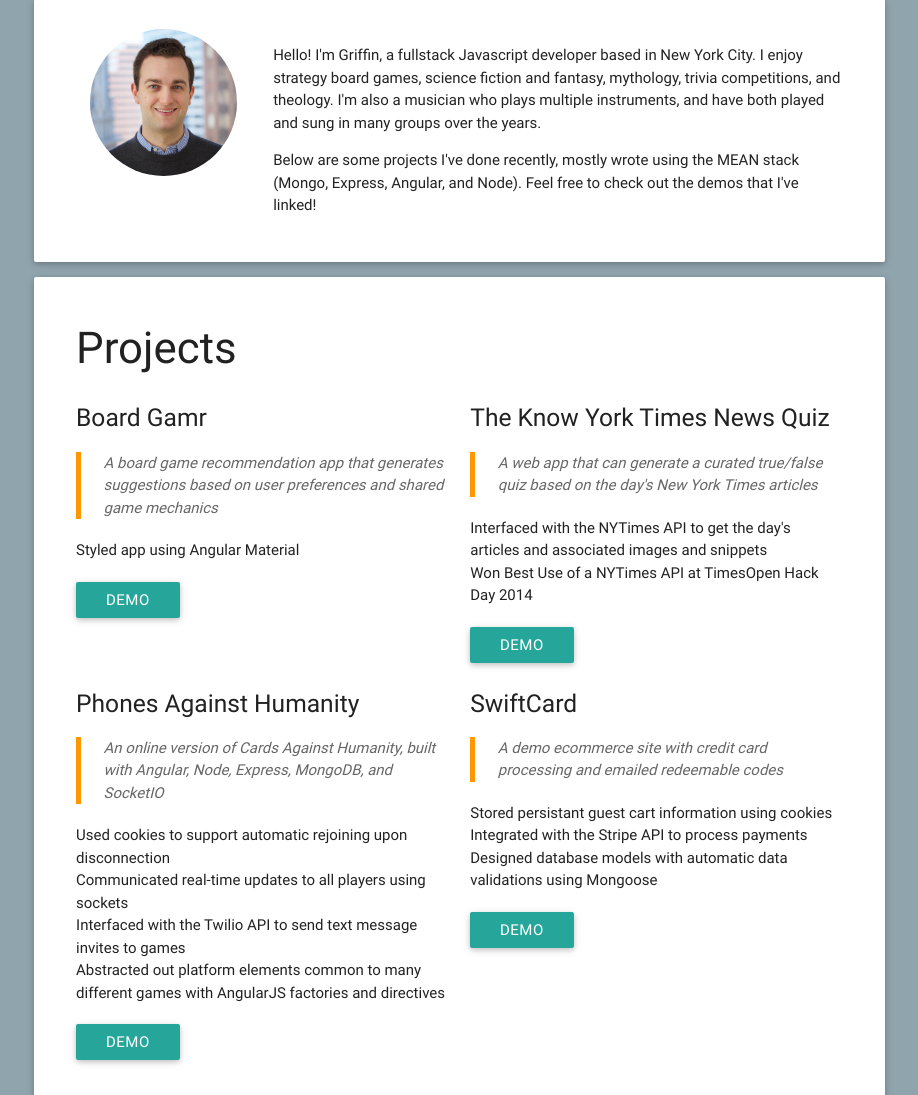
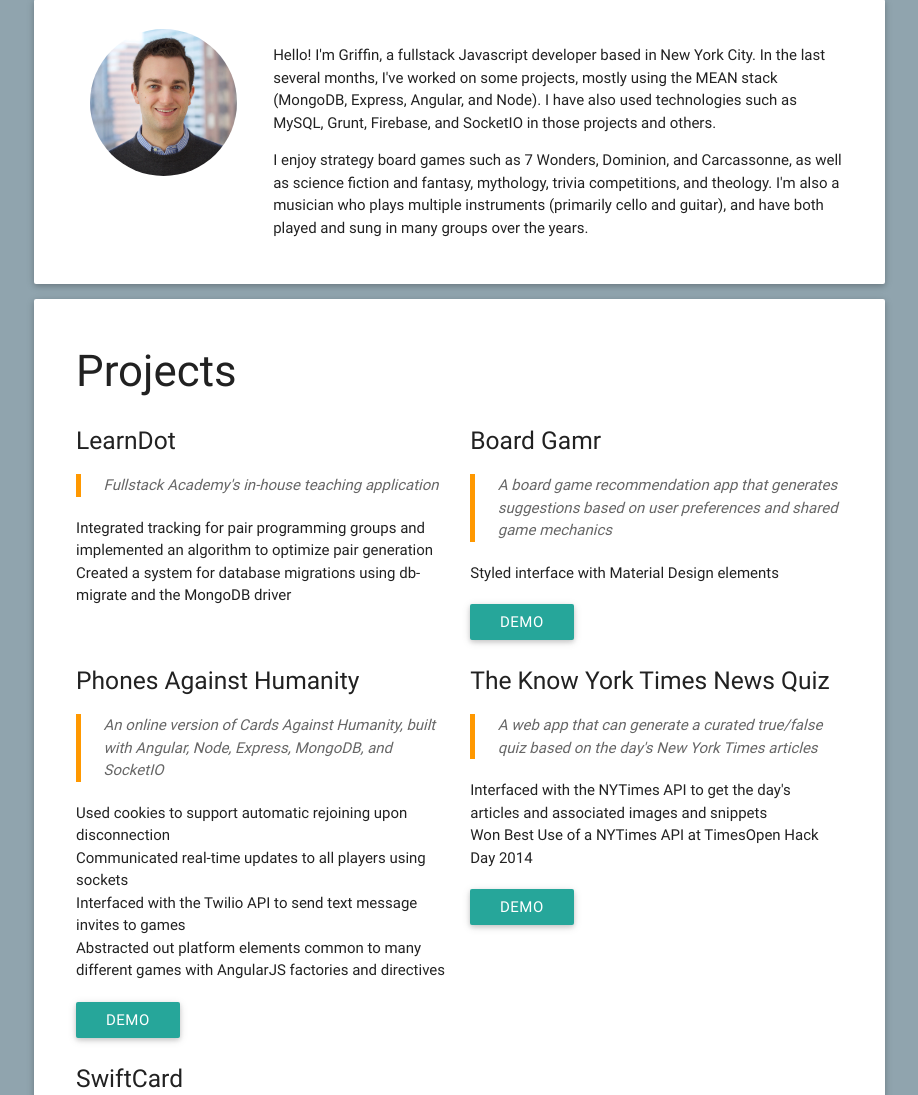
Before and after one commit to gtelljohann/gtelljohann.github.io, a website: page index.html in a window 1280 px wide. Shown: the part 80-1175 px from the top of the page, without its empty margins (181-1099 px from the left). Drawn offline with nearby package versions, Linux system fonts and the light colour scheme.

Commit message:
Updating projects and about me section

```diff
--- a/index.html
+++ b/index.html
@@ -38,8 +38,8 @@
           <img src="images/GTelljohannHeadshot.jpg" class="circle responsive-img" />
         </div>
         <div class="col s12 m8 l9">
-          <p>Hello!  I'm Griffin, a fullstack Javascript developer based in New York City. I enjoy strategy board games, science fiction and fantasy, mythology, trivia competitions, and theology. I'm also a musician who plays multiple instruments, and have both played and sung in many groups over the years.</p>
-          <p>Below are some projects I've done recently, mostly wrote using the MEAN stack (Mongo, Express, Angular, and Node). Feel free to check out the demos that I've linked!</p>
+          <p>Hello!  I'm Griffin, a fullstack Javascript developer based in New York City. In the last several months, I've worked on some projects, mostly using the MEAN stack (MongoDB, Express, Angular, and Node). I have also used technologies such as MySQL, Grunt, Firebase, and SocketIO in those projects and others.</p>
+          <p>I enjoy strategy board games such as 7 Wonders, Dominion, and Carcassonne, as well as science fiction and fantasy, mythology, trivia competitions, and theology. I'm also a musician who plays multiple instruments (primarily cello and guitar), and have both played and sung in many groups over the years.</p>
         </div>
       </div>
     </div>
@@ -51,12 +51,33 @@
       </div>
       <div class="row">
         <div class="col s12 l6 project-block">
+          <h5>LearnDot</h5>
+        <blockquote>Fullstack Academy's in-house teaching application</blockquote>
+        <ul>
+          <li>Integrated tracking for pair programming groups and implemented an algorithm to optimize pair generation</li>
+          <li>Created a system for database migrations using db-migrate and the MongoDB driver </li>
+        </ul>
+      </div>
+      <div class="col s12 l6 project-block">
         <h5>Board Gamr</h5>
       <blockquote>A board game recommendation app that generates suggestions based on user preferences and shared game mechanics</blockquote>
       <ul>
-          <li>Styled app using Angular Material</li>
+        <li>Styled interface with Material Design elements</li>
       </ul>
       <a target="_blank" href="http://boardgamr.io" class="waves-effect waves-light btn">Demo</a>
+    </div>
+    <div class="clearfix"></div>
+    <div class="col s12 l6 project-block">
+      <h5>Phones Against Humanity</h5>
+    <blockquote>An online version of Cards Against Humanity, built with Angular, Node, Express, MongoDB, and SocketIO</blockquote>
+    <ul>
+      <li>Used cookies to support automatic rejoining upon disconnection</li>
+      <li>Communicated real-time updates to all players using sockets</li>
+      <li>Interfaced with the Twilio API to send text message invites to games</li>
+      <li>Abstracted out platform elements common to many different games with AngularJS factories and directives</li>
+    </ul>
+    <a target="_blank" href="http://boardgamehub.herokuapp.com/" class="waves-effect waves-light btn">Demo</a>
+    <!-- <li><a target="_blank" href="https://github.com/hugomarcotte/PAH">Github</a></li> -->
   </div>
 
   <div class="col s12 l6 project-block">
@@ -71,23 +92,10 @@
 </div>
 <div class="clearfix"></div>
 <div class="col s12 l6 project-block">
-      <h5>Phones Against Humanity</h5>
-    <blockquote>An online version of Cards Against Humanity, built with Angular, Node, Express, MongoDB, and SocketIO</blockquote>
-    <ul>
-      <li>Used cookies to support automatic rejoining upon disconnection</li>
-      <li>Communicated real-time updates to all players using sockets</li>
-      <li>Interfaced with the Twilio API to send text message invites to games</li>
-      <li>Abstracted out platform elements common to many different games with AngularJS factories and directives</li>
-    </ul>
-    <a target="_blank" href="http://boardgamehub.herokuapp.com/" class="waves-effect waves-light btn">Demo</a>
-    <!-- <li><a target="_blank" href="https://github.com/hugomarcotte/PAH">Github</a></li> -->
-  </div>
-  <div class="col s12 l6 project-block">
   <h5>SwiftCard</h5>
 <blockquote>A demo ecommerce site with credit card processing and emailed redeemable codes</blockquote>
 <ul>
   <li>Stored persistant guest cart information using cookies</li>
-    <li>Integrated with the Stripe API to process payments</li>
   <li>Designed database models with automatic data validations using Mongoose</li>
 </ul>
 <a target="_blank" href="http://swiftcard.herokuapp.com" class="waves-effect waves-light btn">Demo</a>
```
Lines whose indentation alone changed are shown as unchanged.
